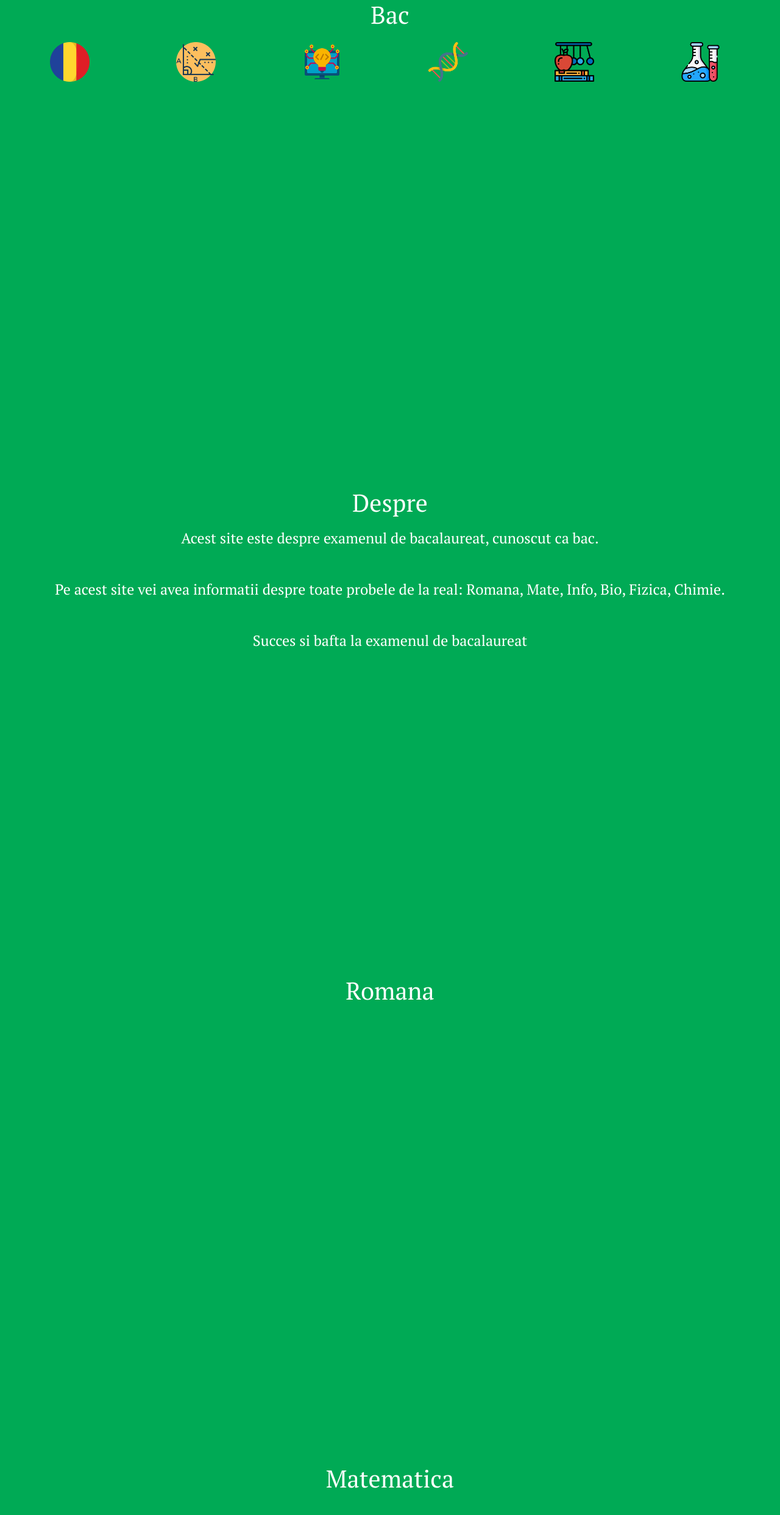
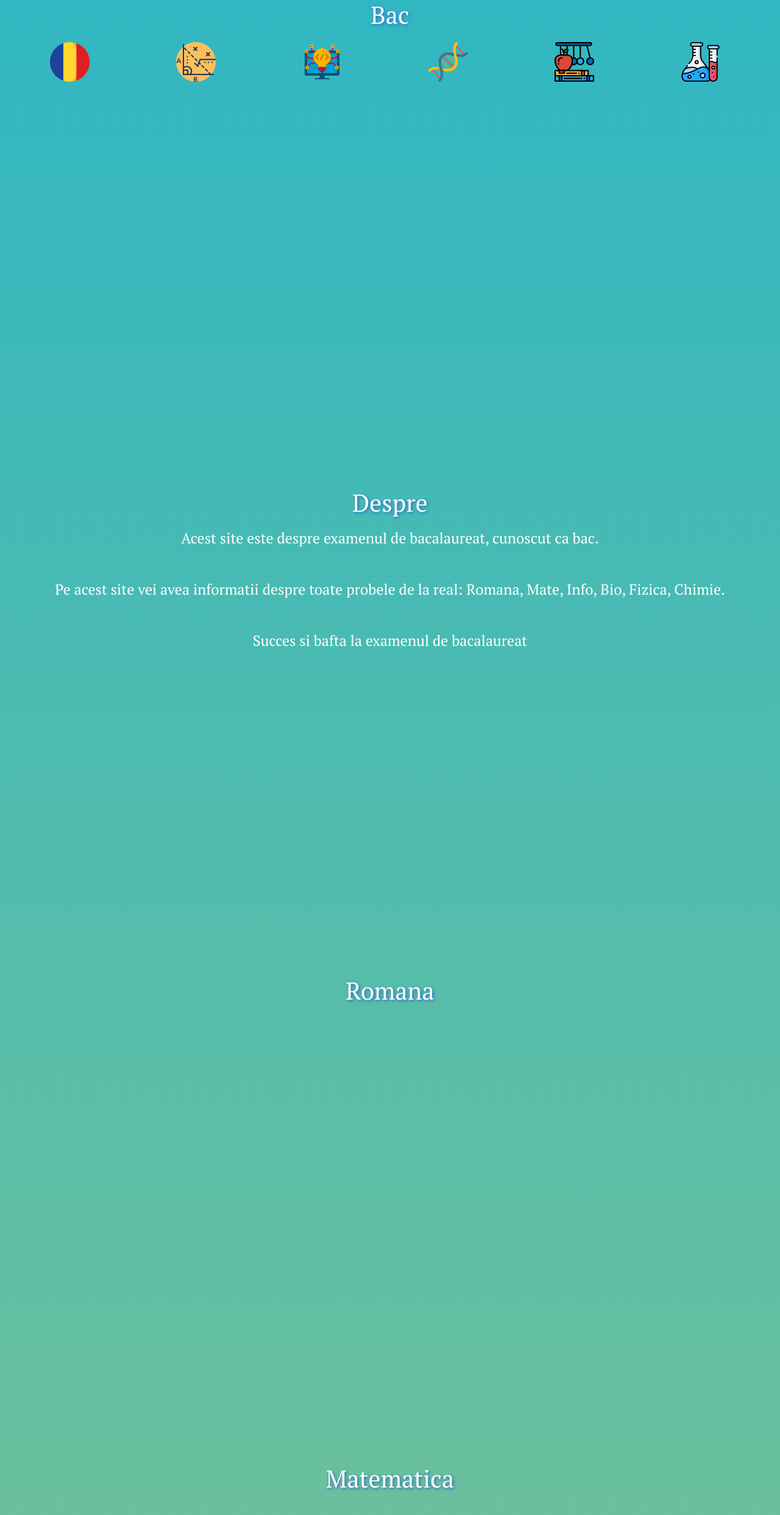
Before and after one commit to dotegoo/bac, a React (Vite) app: page / in a window 1280 px wide. Shown: the top 2484 px of the page at 61% size. Built offline with nearby package versions, Linux system fonts and the light colour scheme.

Commit message:
new commit

```diff
--- a/src/App.css
+++ b/src/App.css
@@ -4,18 +4,29 @@
   margin: 0;
   padding: 0;
   border: 0;
-  background: #0a5;
   color: #fff;
   font-family: "PT Serif", serif;
+}
+#primaParte {
+  background: linear-gradient(#31b7c2, #7bc393);
+}
+#aDouaParte {
+  background: linear-gradient(#7bc393, #31b7c2);
 }
 /*Header*/
 header {
   height: 100vh;
 }
+header h1 {
+  text-shadow: 2px 2px 5px #316bc2;
+}
 
 /*Despre*/
 #Despre {
   height: 100vh;
+}
+#Despre h1 {
+  text-shadow: 2px 2px 5px #316bc2;
 }
 #Despre p {
   font-size: 24px;
@@ -29,30 +40,48 @@ header {
 #Romana {
   height: 100vh;
 }
+#Romana h1 {
+  text-shadow: 2px 2px 5px #316bc2;
+}
 
 /*Matematica*/
 #Matematica {
   height: 100vh;
+}
+#Matematica h1 {
+  text-shadow: 2px 2px 5px #316bc2;
 }
 
 /*Informatica*/
 #Informatica {
   height: 100vh;
 }
+#Informatica h1 {
+  text-shadow: 2px 2px 5px #316bc2;
+}
 
 /*Biologie*/
 #Biologie {
   height: 100vh;
+}
+#Biologie h1 {
+  text-shadow: 2px 2px 5px #316bc2;
 }
 
 /*Fizica*/
 #Fizica {
   height: 100vh;
 }
+#Fizica h1 {
+  text-shadow: 2px 2px 5px #316bc2;
+}
 
 /*Chimie*/
 #Chimie {
   height: 100vh;
+}
+#Chimie h1 {
+  text-shadow: 2px 2px 5px #316bc2;
 }
 
 @media screen and (max-width: 800px) {
--- a/src/App.tsx
+++ b/src/App.tsx
@@ -9,6 +9,7 @@ import Chimie from "./chimie";
 function App() {
   return (
     <>
+      <div id="primaParte">
         <header>
           <h1 className="text-center">Bac</h1>
           <nav className="navbar">
@@ -38,10 +39,13 @@ function App() {
         <Despre />
         <Romana />
         <Matematica />
+      </div>
+      <div id="aDouaParte">
         <Informatica />
         <Biologie />
         <Fizica />
         <Chimie />
+      </div>
     </>
   );
 }
```
Lines whose indentation alone changed are shown as unchanged.
